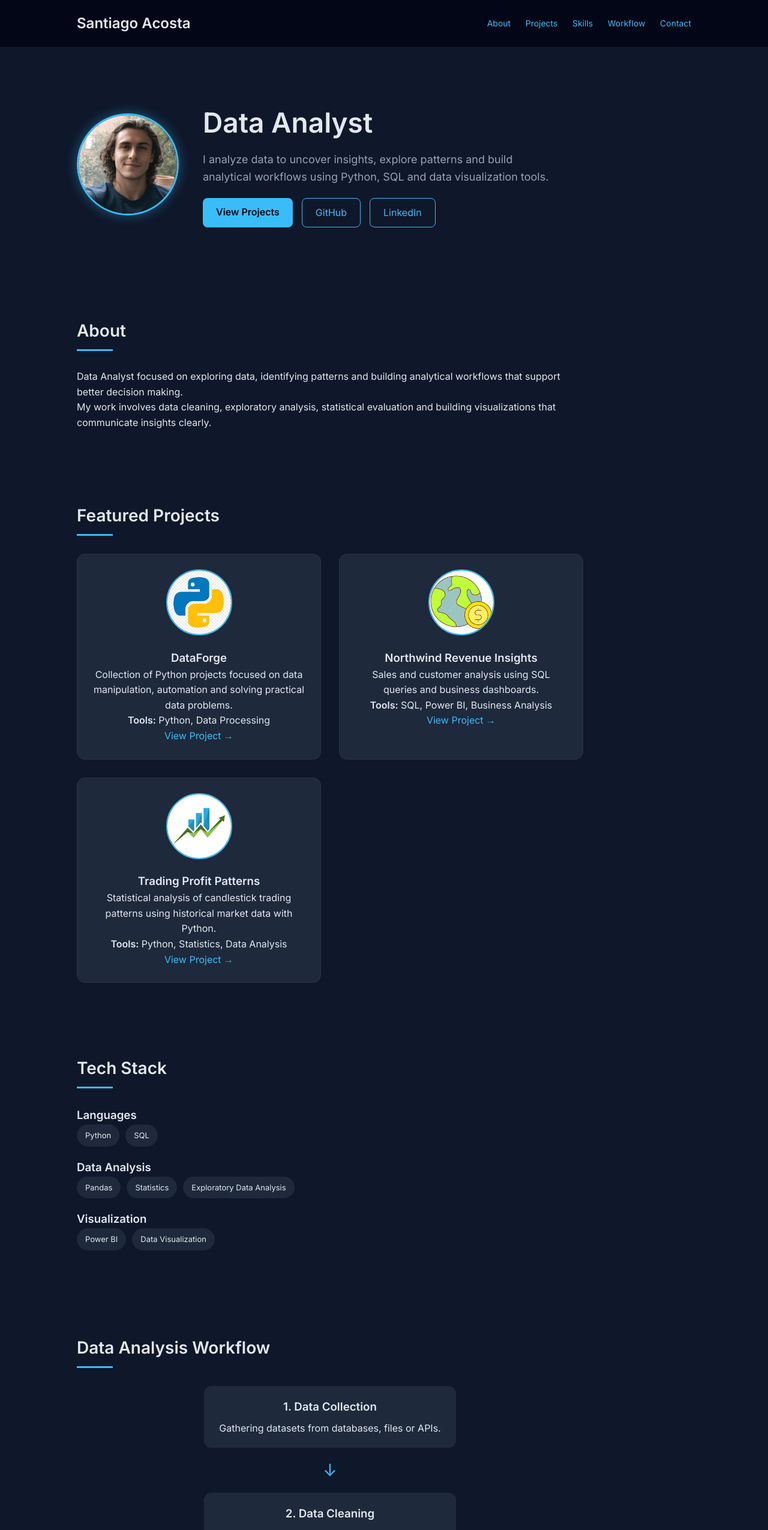
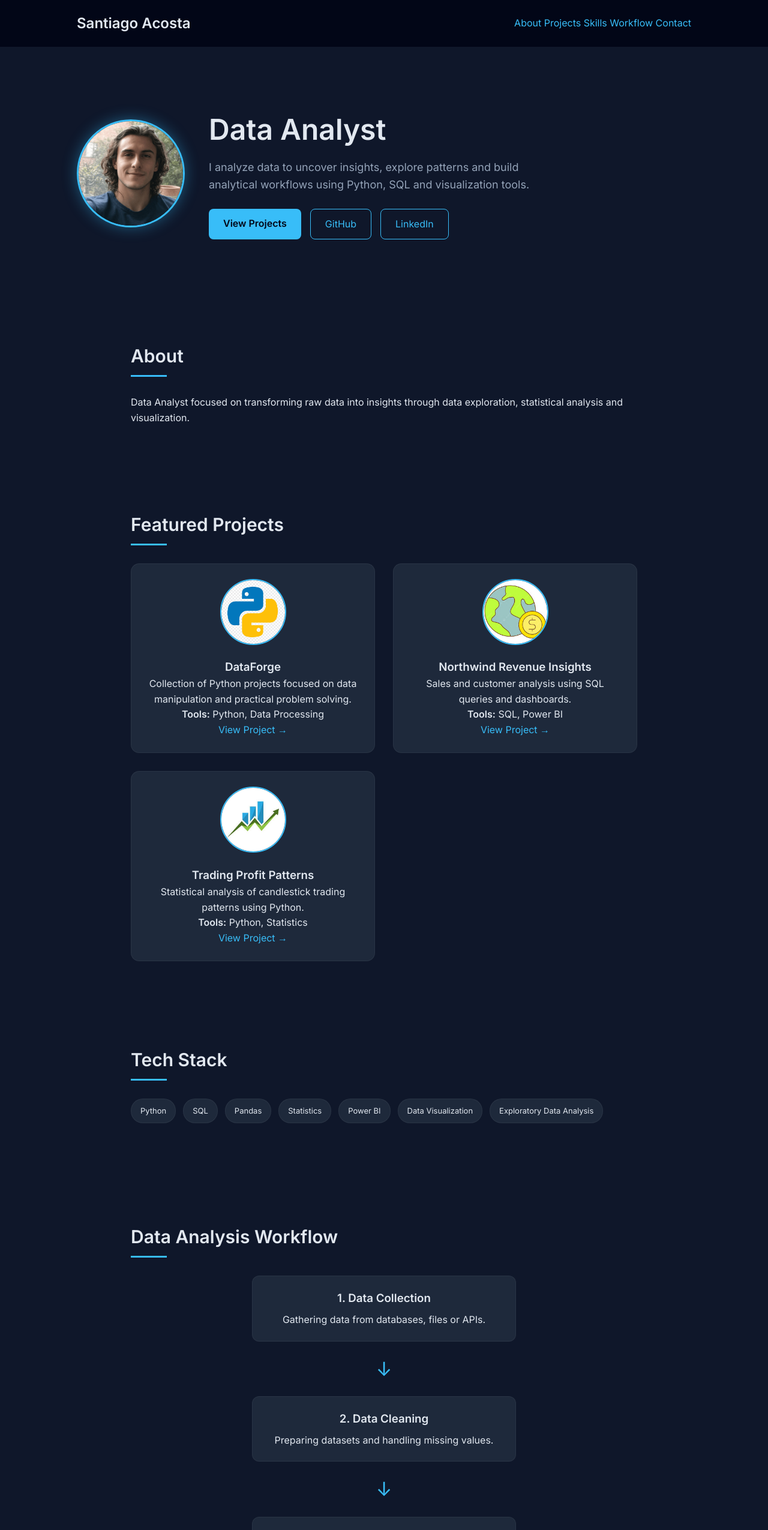
Before and after one commit to santiagoacostab17/santiagoacostab17.github.io, a plain HTML site: page index.html in a window 1280 px wide. Shown: the top 2550 px of the page at 60% size. Drawn offline with Linux system fonts and the light colour scheme.

Commit message:
Update index.html

```diff
--- a/index.html
+++ b/index.html
@@ -48,38 +48,32 @@ justify-content:space-between;
 align-items:center;
 padding:20px 10%;
 background:#020617;
-}
-
-nav h2{
-font-weight:600;
-}
-
-nav a{
-margin-left:20px;
-font-size:14px;
+position:sticky;
+top:0;
 }
 
 /* HERO */
 
 .hero{
-padding:90px 10%;
+padding:100px 10%;
 display:flex;
 align-items:center;
 gap:40px;
 flex-wrap:wrap;
+animation:fadeUp 1s ease;
 }
 
 .profile-img{
-width:170px;
-height:170px;
+width:180px;
+height:180px;
+border-radius:50%;
 object-fit:cover;
-border-radius:50%;
 border:3px solid #38bdf8;
-box-shadow:0 0 20px rgba(56,189,248,0.4);
+box-shadow:0 0 25px rgba(56,189,248,0.4);
 }
 
 .hero-text h1{
-font-size:46px;
+font-size:48px;
 margin-bottom:10px;
 }
 
@@ -89,18 +83,18 @@ font-size:18px;
 max-width:600px;
 }
 
-/* HERO BUTTONS */
+/* BUTTONS */
 
 .hero-buttons{
-margin-top:20px;
+margin-top:25px;
 display:flex;
 gap:15px;
 }
 
 .btn{
 background:#38bdf8;
-color:#020617;
-padding:11px 22px;
+color:#020617 !important;
+padding:12px 24px;
 border-radius:8px;
 font-weight:600;
 transition:0.25s;
@@ -108,31 +102,34 @@ transition:0.25s;
 
 .btn:hover{
 background:#0ea5e9;
+color:#020617 !important;
 }
 
 .btn-outline{
 border:1px solid #38bdf8;
-padding:11px 22px;
+padding:12px 24px;
 border-radius:8px;
-color:#38bdf8;
+color:#38bdf8 !important;
 transition:0.25s;
 }
 
 .btn-outline:hover{
 background:#38bdf8;
-color:#020617;
+color:#020617 !important;
 }
 
-/* SECTION */
+/* SECTIONS */
 
 .section{
-padding:60px 10%;
+padding:70px 10%;
 max-width:1100px;
+margin:auto;
+animation:fadeUp 1s ease;
 }
 
 .section h2{
 margin-bottom:30px;
-font-size:28px;
+font-size:30px;
 position:relative;
 }
 
@@ -166,6 +163,7 @@ border:1px solid rgba(255,255,255,0.05);
 background:#334155;
 transform:translateY(-6px);
 border-color:#38bdf8;
+box-shadow:0 10px 25px rgba(0,0,0,0.3);
 }
 
 .project-img{
@@ -182,15 +180,16 @@ border:2px solid #38bdf8;
 .skills{
 display:flex;
 flex-wrap:wrap;
-gap:10px;
-margin-bottom:20px;
+gap:12px;
+margin-bottom:25px;
 }
 
 .skill{
 background:#1e293b;
-padding:8px 14px;
+padding:9px 15px;
 border-radius:20px;
 font-size:13px;
+border:1px solid rgba(255,255,255,0.05);
 }
 
 /* WORKFLOW */
@@ -199,15 +198,16 @@ font-size:13px;
 display:flex;
 flex-direction:column;
 align-items:center;
-gap:15px;
+gap:20px;
 }
 
 .step{
 background:#1e293b;
-padding:20px;
+padding:22px;
 border-radius:12px;
-width:420px;
+width:440px;
 text-align:center;
+border:1px solid rgba(255,255,255,0.05);
 }
 
 .step h3{
@@ -215,8 +215,20 @@ margin-bottom:8px;
 }
 
 .arrow{
-font-size:28px;
+font-size:32px;
 color:#38bdf8;
+}
+
+/* GITHUB STATS */
+
+.github{
+display:flex;
+justify-content:center;
+margin-top:30px;
+}
+
+.github img{
+max-width:100%;
 }
 
 /* FOOTER */
@@ -225,6 +237,20 @@ footer{
 padding:40px 10%;
 font-size:14px;
 color:#94a3b8;
+text-align:center;
+}
+
+/* ANIMATION */
+
+@keyframes fadeUp{
+from{
+opacity:0;
+transform:translateY(20px);
+}
+to{
+opacity:1;
+transform:translateY(0);
+}
 }
 
 </style>
@@ -249,30 +275,25 @@ color:#94a3b8;
 
 <section class="hero">
 
-<img class="profile-img" src="images/profile.jpg" alt="Santiago Acosta">
+<img class="profile-img" src="images/profile.jpg">
 
 <div class="hero-text">
 
 <h1>Data Analyst</h1>
 
 <p>
-I analyze data to uncover insights, explore patterns and build
-analytical workflows using Python, SQL and data visualization tools.
+I analyze data to uncover insights, explore patterns and build analytical workflows using Python, SQL and visualization tools.
 </p>
 
 <div class="hero-buttons">
 
 <a class="btn" href="#projects">View Projects</a>
 
-<a class="btn-outline"
-href="https://github.com/santiagoacostab17"
-target="_blank">
+<a class="btn-outline" href="https://github.com/santiagoacostab17" target="_blank">
 GitHub
 </a>
 
-<a class="btn-outline"
-href="https://www.linkedin.com/in/santiagoacostab17"
-target="_blank">
+<a class="btn-outline" href="https://www.linkedin.com/in/santiagoacostab17" target="_blank">
 LinkedIn
 </a>
 
@@ -287,13 +308,7 @@ LinkedIn
 <h2>About</h2>
 
 <p>
-Data Analyst focused on exploring data, identifying patterns and
-building analytical workflows that support better decision making.
-</p>
-
-<p>
-My work involves data cleaning, exploratory analysis, statistical
-evaluation and building visualizations that communicate insights clearly.
+Data Analyst focused on transforming raw data into insights through data exploration, statistical analysis and visualization.
 </p>
 
 </section>
@@ -311,8 +326,7 @@ evaluation and building visualizations that communicate insights clearly.
 <h3>DataForge</h3>
 
 <p>
-Collection of Python projects focused on data manipulation,
-automation and solving practical data problems.
+Collection of Python projects focused on data manipulation and practical problem solving.
 </p>
 
 <p><strong>Tools:</strong> Python, Data Processing</p>
@@ -330,10 +344,10 @@ View Project →
 <h3>Northwind Revenue Insights</h3>
 
 <p>
-Sales and customer analysis using SQL queries and business dashboards.
+Sales and customer analysis using SQL queries and dashboards.
 </p>
 
-<p><strong>Tools:</strong> SQL, Power BI, Business Analysis</p>
+<p><strong>Tools:</strong> SQL, Power BI</p>
 
 <a href="https://github.com/santiagoacostab17/Northwind-Revenue-Insights" target="_blank">
 View Project →
@@ -348,11 +362,10 @@ View Project →
 <h3>Trading Profit Patterns</h3>
 
 <p>
-Statistical analysis of candlestick trading patterns using
-historical market data with Python.
+Statistical analysis of candlestick trading patterns using Python.
 </p>
 
-<p><strong>Tools:</strong> Python, Statistics, Data Analysis</p>
+<p><strong>Tools:</strong> Python, Statistics</p>
 
 <a href="https://github.com/santiagoacostab17/Trading-Profit-Patterns" target="_blank">
 View Project →
@@ -368,26 +381,16 @@ View Project →
 
 <h2>Tech Stack</h2>
 
-<h3>Languages</h3>
+<div class="skills">
 
-<div class="skills">
 <div class="skill">Python</div>
 <div class="skill">SQL</div>
-</div>
-
-<h3>Data Analysis</h3>
-
-<div class="skills">
 <div class="skill">Pandas</div>
 <div class="skill">Statistics</div>
-<div class="skill">Exploratory Data Analysis</div>
-</div>
-
-<h3>Visualization</h3>
-
-<div class="skills">
 <div class="skill">Power BI</div>
 <div class="skill">Data Visualization</div>
+<div class="skill">Exploratory Data Analysis</div>
+
 </div>
 
 </section>
@@ -400,43 +403,55 @@ View Project →
 
 <div class="step">
 <h3>1. Data Collection</h3>
-<p>Gathering datasets from databases, files or APIs.</p>
+<p>Gathering data from databases, files or APIs.</p>
 </div>
 
 <div class="arrow">↓</div>
 
 <div class="step">
 <h3>2. Data Cleaning</h3>
-<p>Handling missing values and preparing structured datasets.</p>
+<p>Preparing datasets and handling missing values.</p>
 </div>
 
 <div class="arrow">↓</div>
 
 <div class="step">
 <h3>3. Exploratory Analysis</h3>
-<p>Exploring distributions, correlations and patterns.</p>
+<p>Understanding distributions and patterns.</p>
 </div>
 
 <div class="arrow">↓</div>
 
 <div class="step">
 <h3>4. Statistical Analysis</h3>
-<p>Applying statistical methods to evaluate trends.</p>
+<p>Applying statistical methods to validate findings.</p>
 </div>
 
 <div class="arrow">↓</div>
 
 <div class="step">
 <h3>5. Visualization</h3>
-<p>Creating charts and dashboards to communicate findings.</p>
+<p>Creating charts and dashboards.</p>
 </div>
 
 <div class="arrow">↓</div>
 
 <div class="step">
-<h3>6. Insight Generation</h3>
-<p>Transforming analysis results into actionable insights.</p>
+<h3>6. Insights</h3>
+<p>Communicating results and actionable insights.</p>
 </div>
+
+</div>
+
+</section>
+
+<section class="section">
+
+<h2>GitHub Activity</h2>
+
+<div class="github">
+
+<img src="https://github-readme-stats.vercel.app/api?username=santiagoacostab17&show_icons=true&theme=tokyonight">
 
 </div>
 
@@ -450,14 +465,14 @@ View Project →
 
 <p>
 GitHub:
-<a href="https://github.com/santiagoacostab17" target="_blank">
+<a href="https://github.com/santiagoacostab17">
 github.com/santiagoacostab17
 </a>
 </p>
 
 <p>
 LinkedIn:
-<a href="https://www.linkedin.com/in/santiagoacostab17" target="_blank">
+<a href="https://www.linkedin.com/in/santiagoacostab17">
 linkedin.com/in/santiagoacostab17
 </a>
 </p>
@@ -471,4 +486,5 @@ linkedin.com/in/santiagoacostab17
 </footer>
 
 </body>
+
 </html>
```
